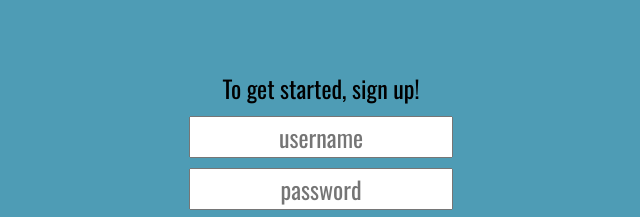
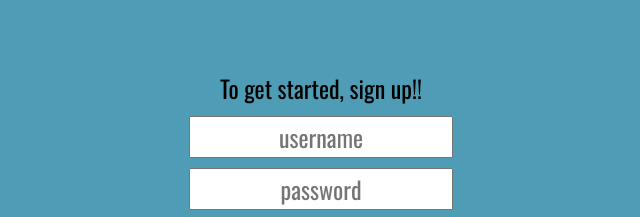
Before and after one commit to taesup/slugwithfriends, a website: page fr/public/index.html in a window 1280 px wide. Shown: the part 330-547 px from the top of the page, 319-959 px from the left. Drawn offline with nearby package versions, Linux system fonts and the light colour scheme; files that its build step writes are made by us from their sources.

Commit message:
EXCLAMATION MARK!

```diff
--- a/fr/public/index.html
+++ b/fr/public/index.html
@@ -11,7 +11,7 @@
 </div>
   <div class="sign-up row">
     <div class="small-12 large-offset-4 large-4 columns">
-      <h1>To get started, sign up!</h1>
+      <h1>To get started, sign up!!</h1>
       <form>
         <input type="text" placeholder="username">
         <input type="text" placeholder="password">
```
